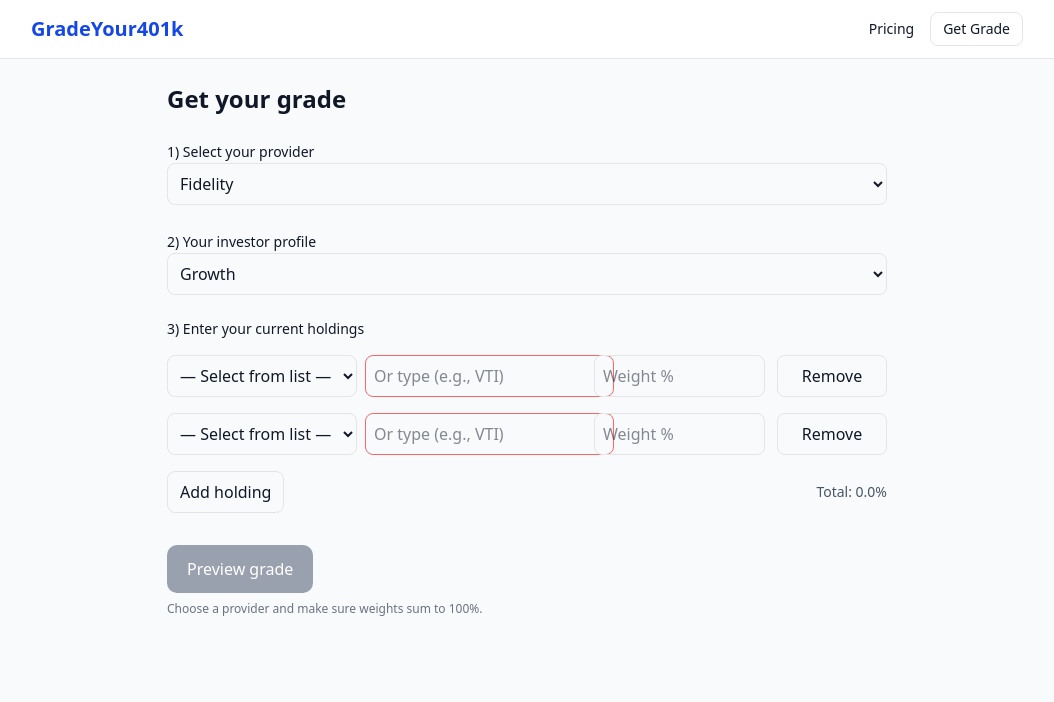
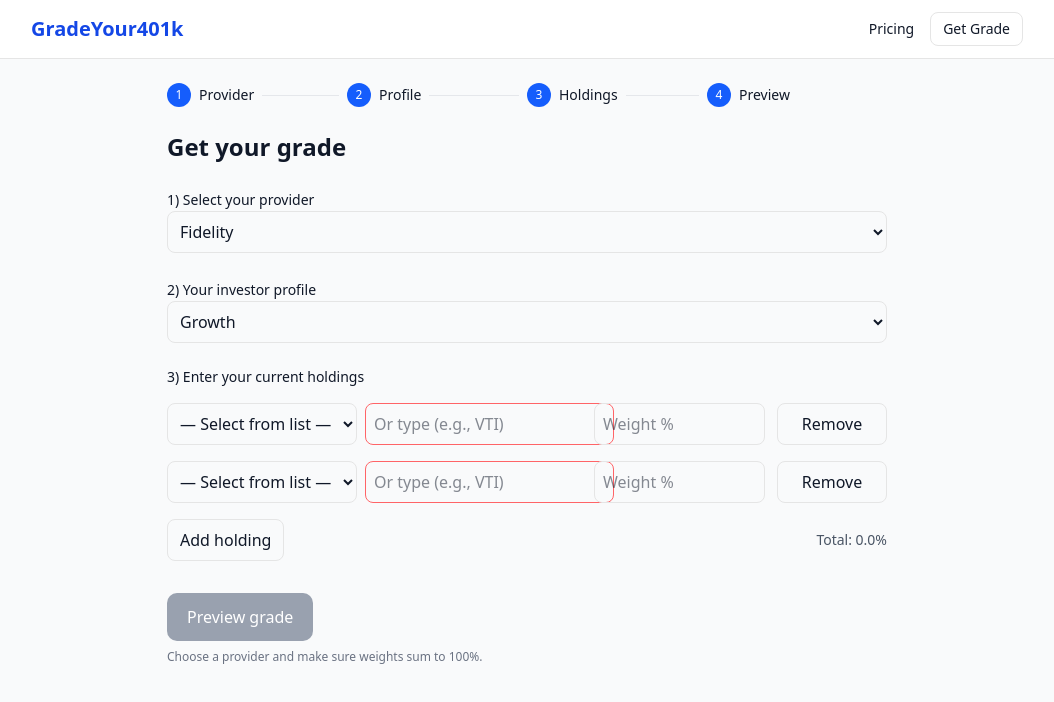
Before and after one commit to rremling/gradeyour401k, a Next.js app: page /grade/new in a window 1280 px wide. Shown: the top 702 px of the page, without its empty margins (113-1167 px from the left). Built offline with nearby package versions, Linux system fonts and the light colour scheme.

Commit message:
Update page.tsx

```diff
--- a/src/app/grade/new/page.tsx
+++ b/src/app/grade/new/page.tsx
@@ -31,7 +31,6 @@ function providerLabel(key: ProviderKey) {
   return PROVIDERS.find((p) => p.key === key)?.label || key;
 }
 
-// --- outer wrapper required by Next.js when using useSearchParams in a Client Component
 export default function NewGradePage() {
   return (
     <Suspense fallback={<main className="mx-auto max-w-3xl p-6">Loading…</main>}>
@@ -44,7 +43,7 @@ function NewGradeInner() {
   const router = useRouter();
   const params = useSearchParams();
 
-  // Seed from query if coming back from results
+  // Seed from results
   const seedProviderLabel = (params.get("provider") || "").toLowerCase();
   const seedProfile = (params.get("profile") as InvestorProfile) || "Growth";
   const seedRows = (() => {
@@ -74,10 +73,8 @@ function NewGradeInner() {
     ]
   );
 
-  // Prefill curated options for the select when provider changes
   const curated = HOLDINGS_MAP[provider] || [];
 
-  // Total as number
   const total = useMemo(() => {
     return rows.reduce((s, r) => s + (r.weight.trim() === "" ? 0 : Number(r.weight) || 0), 0);
   }, [rows]);
@@ -87,18 +84,16 @@ function NewGradeInner() {
   function addRow() {
     setRows((r) => [...r, { symbol: "", weight: "" }]);
   }
-
   function removeRow(i: number) {
     setRows((r) => r.filter((_, idx) => idx !== i));
   }
-
   function updateRow(i: number, key: "symbol" | "weight", v: string) {
     setRows((r) =>
       r.map((row, idx) =>
         idx === i
           ? key === "symbol"
             ? { ...row, symbol: v.toUpperCase() }
-            : { ...row, weight: v } // keep raw string; parse later
+            : { ...row, weight: v }
           : row
       )
     );
@@ -117,7 +112,6 @@ function NewGradeInner() {
     );
   }
 
-  // Validation results for current provider
   const validity = rows.map((r) => ({
     symbol: r.symbol,
     weight: r.weight,
@@ -125,7 +119,6 @@ function NewGradeInner() {
     label: LABELS[r.symbol] || "",
   }));
 
-  // Save and go to results
   function previewGrade() {
     const cleanRows = rows
       .filter((r) => r.symbol.trim() !== "" && r.weight.trim() !== "")
@@ -137,7 +130,7 @@ function NewGradeInner() {
       profile,
       rows: cleanRows,
       grade_base: gradeBase,
-      grade_adjusted: gradeBase, // results page will apply penalties
+      grade_adjusted: gradeBase, // penalties applied on results page
     };
 
     try {
@@ -153,9 +146,8 @@ function NewGradeInner() {
     router.push(`/grade/results?${qp}`);
   }
 
-  // Optional: restore last submission if coming fresh to the page and no seed rows
   useEffect(() => {
-    if (seedRows) return; // already seeded from query
+    if (seedRows) return;
     try {
       const raw = localStorage.getItem(LS_KEY);
       if (!raw) return;
@@ -177,6 +169,26 @@ function NewGradeInner() {
 
   return (
     <main className="mx-auto max-w-3xl p-6 space-y-6">
+      {/* Stepper */}
+      <div className="flex items-center justify-between text-sm">
+        {[
+          { n: 1, label: "Provider" },
+          { n: 2, label: "Profile" },
+          { n: 3, label: "Holdings" },
+          { n: 4, label: "Preview" },
+        ].map((s, idx) => (
+          <div key={s.n} className="flex-1 flex items-center">
+            <div className="flex items-center gap-2">
+              <span className="inline-flex justify-center items-center w-6 h-6 rounded-full bg-blue-600 text-white text-xs">
+                {s.n}
+              </span>
+              <span className="font-medium">{s.label}</span>
+            </div>
+            {idx < 3 && <div className="flex-1 h-px bg-gray-200 mx-2" />}
+          </div>
+        ))}
+      </div>
+
       <h1 className="text-2xl font-bold">Get your grade</h1>
 
       <section className="space-y-2">
@@ -226,7 +238,12 @@ function NewGradeInner() {
                       updateRow(i, "symbol", v);
                     }}
                   >
-                    <CuratedOptions />
+                    <option value="">— Select from list —</option>
+                    {HOLDINGS_MAP[provider].map((tkr) => (
+                      <option key={tkr} value={tkr}>
+                        {tkr} {LABELS[tkr] ? `— ${LABELS[tkr]}` : ""}
+                      </option>
+                    ))}
                   </select>
                   <input
                     className={`border rounded-md p-2 flex-1 ${status === "invalid" ? "border-red-400" : ""}`}
```
